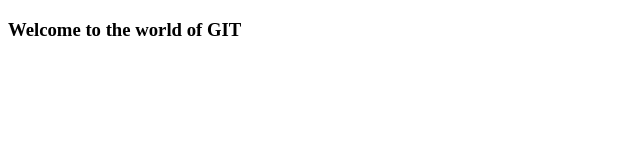
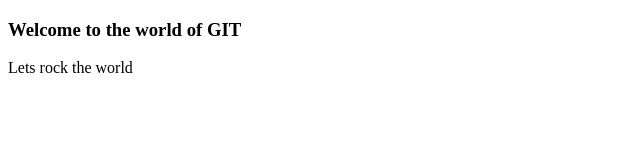
Before and after one commit to AssaultKoder95/newton_school_git_demo, a plain HTML site: page index.html in a window 1280 px wide. Shown: the whole page, without its empty margins (0-640 px from the left). Drawn offline with Linux system fonts and the light colour scheme.

Commit message:
chore: updated index.html file

```diff
--- a/index.html
+++ b/index.html
@@ -8,5 +8,6 @@
   </head>
   <body>
     <h3>Welcome to the world of GIT</h3>
+    <p>Lets rock the world</p>
   </body>
 </html>
```
